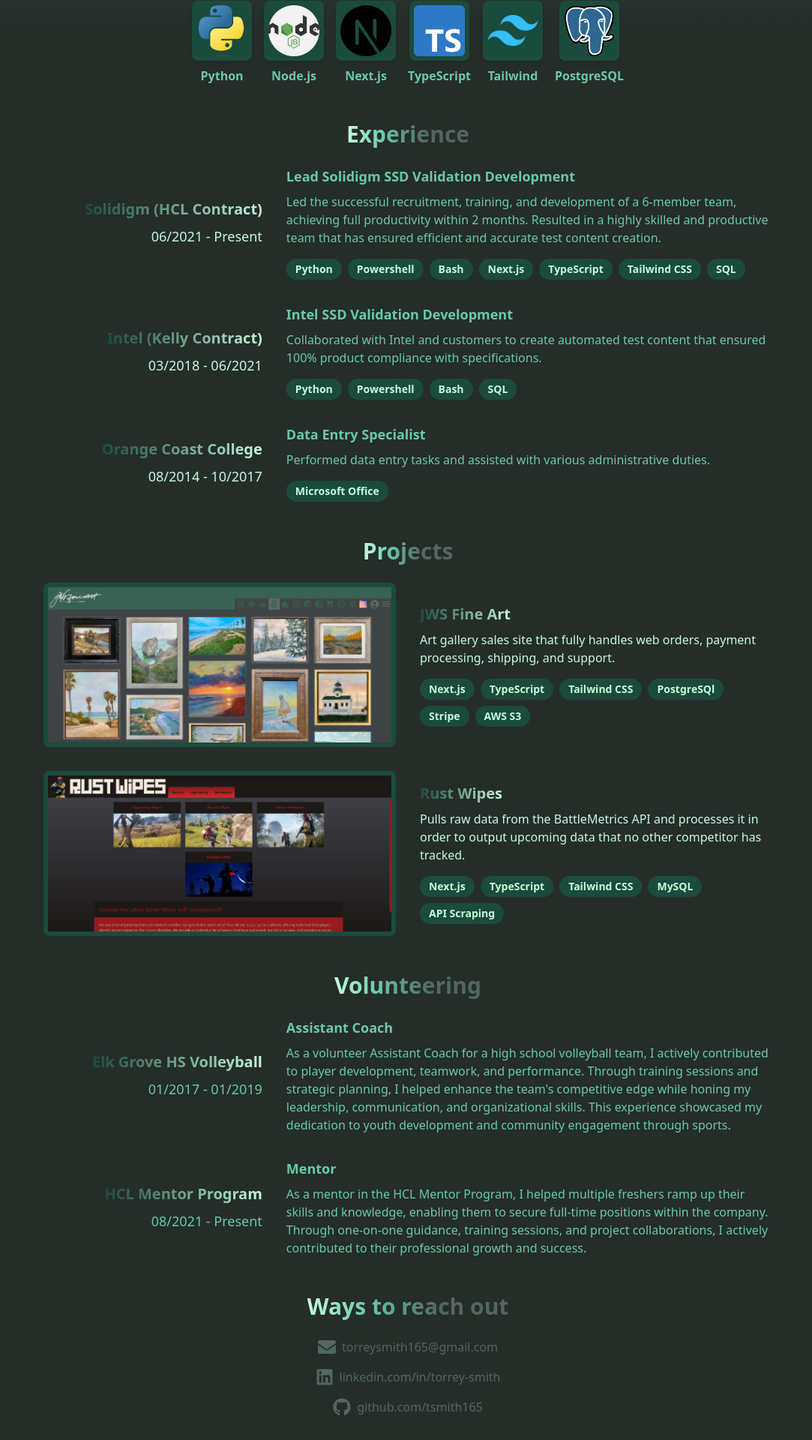
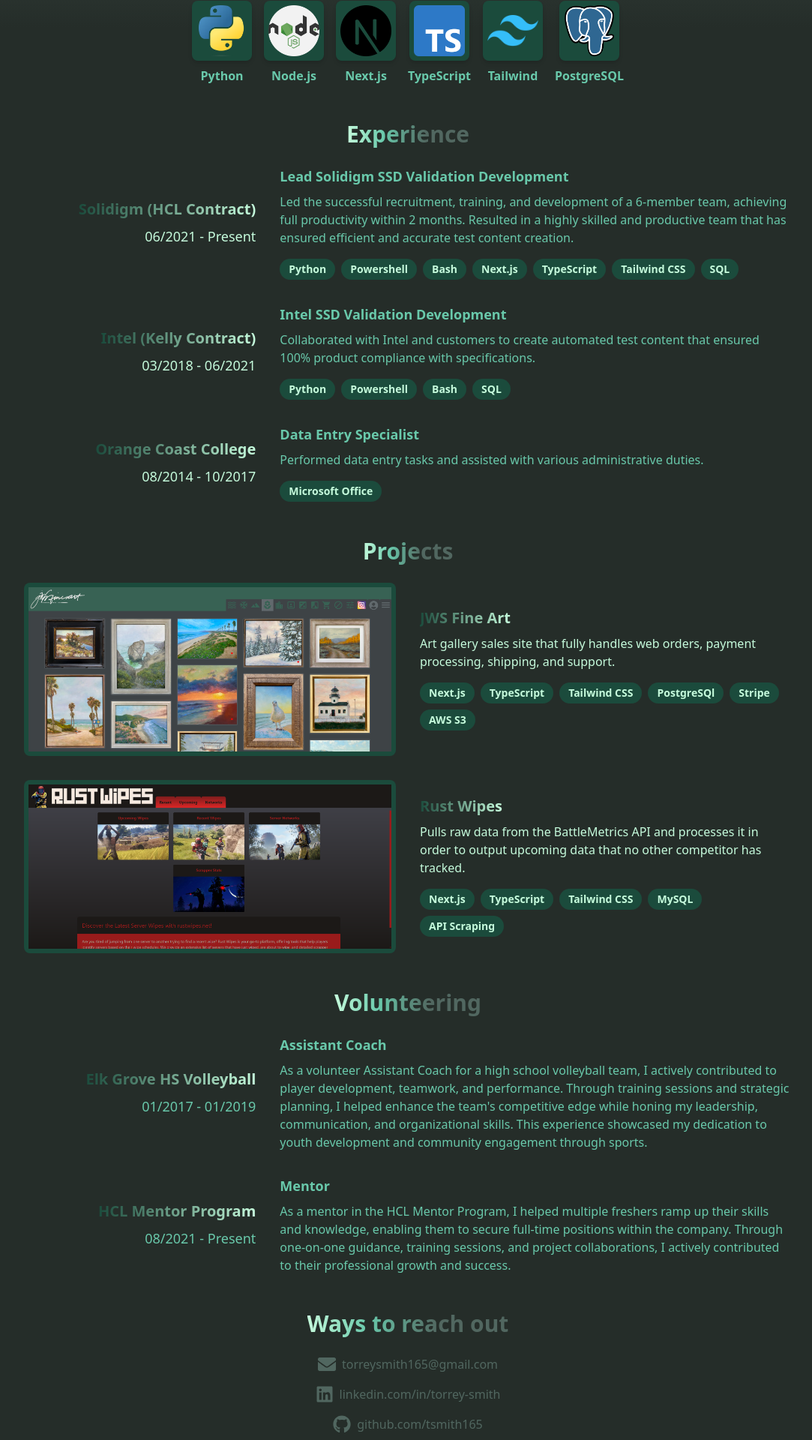
Before and after one commit to tsmith165/dev-portfolio, a Next.js app: page / in a window 1280 px wide. Shown: the part 443-2363 px from the top of the page at 75% size, without its empty margins (96-1179 px from the left). Built offline with nearby package versions, Linux system fonts and the light colour scheme.

Commit message:
fixed issues with animations causing overflows

```diff
--- a/app/page.tsx
+++ b/app/page.tsx
@@ -37,8 +37,8 @@ export const metadata: Metadata = {
 export default function Home() {
     return (
         <PageLayout page="/">
-            <div className="bg-gradient-to-b from-primary to-primary_dark to-20%">
-                <div className="max-w-full px-4 sm:px-6 lg:px-8 py-12">
+            <div className="w-full bg-gradient-to-b from-primary to-primary_dark to-20%">
+                <div className="w-full py-12">
                     <Hero />
                     <Technologies />
                     <Experience />
--- a/components/framer_motion/Contact.tsx
+++ b/components/framer_motion/Contact.tsx
@@ -13,7 +13,7 @@ const contactItems = [
 export default function Contact() {
     const itemVariants = {
         hidden: (direction: string) => ({
-            x: direction === 'left' ? '-15%' : '15%',
+            x: direction === 'left' ? 400 : -400,
             opacity: 0,
         }),
         visible: {
@@ -32,9 +32,9 @@ export default function Contact() {
                 transition: { duration: 0.3 },
             }}
             viewport={{ once: false }}
-            className="mt-12 w-4/5 mx-auto">
+            className="mt-12 w-4/5 mx-auto overflow-hidden">
             <motion.h2
-                initial={{ opacity: 0, y: -50 }}
+                initial={{ opacity: 0, y: 50 }}
                 whileInView={{ opacity: 1, y: 0 }}
                 viewport={{ once: false }}
                 transition={{ duration: 0.8 }}
--- a/components/framer_motion/Experience.tsx
+++ b/components/framer_motion/Experience.tsx
@@ -12,9 +12,9 @@ export default function Experience() {
                 transition: { duration: 0.3 },
             }}
             viewport={{ once: false }}
-            className="mt-12 w-4/5 mx-auto">
+            className="mt-12 w-4/5 mx-auto overflow-hidden">
             <motion.h2
-                initial={{ opacity: 0, y: -50 }}
+                initial={{ opacity: 0, y: 50 }}
                 whileInView={{ opacity: 1, y: 0 }}
                 viewport={{ once: false }}
                 transition={{ duration: 0.8 }}
@@ -23,11 +23,11 @@ export default function Experience() {
                     Experience
                 </span>
             </motion.h2>
-            <div className="space-y-8">
+            <div className="space-y-8 max-w-full overflow-hidden">
                 {experience.map((exp, index) => (
                     <motion.div
                         key={exp.company}
-                        initial={{ opacity: 0, x: index % 2 === 0 ? -50 : 50 }}
+                        initial={{ opacity: 0, x: index % 2 === 0 ? 200 : -200 }}
                         whileInView={{ opacity: 1, x: 0 }}
                         viewport={{ once: false }}
                         transition={{ duration: 0.5, delay: index * 0.2 }}
--- a/components/framer_motion/Hero.tsx
+++ b/components/framer_motion/Hero.tsx
@@ -12,7 +12,7 @@ export default function Hero() {
                 scale: 1.02,
                 transition: { duration: 0.3 },
             }}
-            className="flex flex-col md:flex-row items-center justify-center w-4/5 mx-auto">
+            className="flex flex-col md:flex-row items-center justify-center w-4/5 mx-auto overflow-hidden">
             <motion.div
                 initial={{ opacity: 0, x: -100 }}
                 whileInView={{ opacity: 1, y: 0 }}
--- a/components/framer_motion/Projects.tsx
+++ b/components/framer_motion/Projects.tsx
@@ -12,9 +12,9 @@ export default function Projects() {
                 transition: { duration: 0.3 },
             }}
             viewport={{ once: false }}
-            className="mt-12 w-4/5 mx-auto">
+            className="mt-12 w-4/5 mx-auto overflow-hidden">
             <motion.h2
-                initial={{ opacity: 0, y: -50 }}
+                initial={{ opacity: 0, y: 50 }}
                 whileInView={{ opacity: 1, y: 0 }}
                 viewport={{ once: false }}
                 transition={{ duration: 0.8 }}
@@ -23,11 +23,11 @@ export default function Projects() {
                     Projects
                 </span>
             </motion.h2>
-            <div className="space-y-8">
+            <div className="space-y-8 max-w-full overflow-hidden">
                 {projects.map((project, index) => (
                     <motion.div
                         key={project.title}
-                        initial={{ opacity: 0, x: index % 2 === 0 ? -50 : 50 }}
+                        initial={{ opacity: 0, x: index % 2 === 0 ? 200 : -200 }}
                         whileInView={{ opacity: 1, x: 0 }}
                         viewport={{ once: false }}
                         transition={{ duration: 0.5, delay: index * 0.2 }}
--- a/components/framer_motion/Technologies.tsx
+++ b/components/framer_motion/Technologies.tsx
@@ -28,7 +28,7 @@ export default function Technologies() {
             viewport={{ once: false }}
             className="mt-12 w-4/5 mx-auto">
             <motion.h2
-                initial={{ opacity: 0, y: -50 }}
+                initial={{ opacity: 0, y: 50 }}
                 whileInView={{ opacity: 1, y: 0 }}
                 viewport={{ once: false }}
                 transition={{ duration: 0.8 }}
--- a/components/framer_motion/Volunteering.tsx
+++ b/components/framer_motion/Volunteering.tsx
@@ -12,9 +12,9 @@ export default function Volunteering() {
                 transition: { duration: 0.3 },
             }}
             viewport={{ once: false }}
-            className="mt-12 w-4/5 mx-auto">
+            className="mt-12 w-4/5 mx-auto overflow-hidden">
             <motion.h2
-                initial={{ opacity: 0, y: -50 }}
+                initial={{ opacity: 0, y: 50 }}
                 whileInView={{ opacity: 1, y: 0 }}
                 viewport={{ once: false }}
                 transition={{ duration: 0.8 }}
@@ -27,7 +27,7 @@ export default function Volunteering() {
                 {volunteering.map((vol, index) => (
                     <motion.div
                         key={vol.organization}
-                        initial={{ opacity: 0, x: index % 2 === 0 ? -50 : 50 }}
+                        initial={{ opacity: 0, x: index % 2 === 0 ? 200 : -200 }}
                         whileInView={{ opacity: 1, x: 0 }}
                         viewport={{ once: false }}
                         transition={{ duration: 0.5, delay: index * 0.2 }}
--- a/components/layout/PageLayout.tsx
+++ b/components/layout/PageLayout.tsx
@@ -8,9 +8,9 @@ type PageLayoutProps = {
 
 export default function PageLayout({ children, page }: PageLayoutProps) {
     return (
-        <div className="min-h-screen bg-gray-100">
+        <div className="">
             <Navbar />
-            <main className="h-screen">{children}</main>
+            <main className="">{children}</main>
         </div>
     );
 }
```
